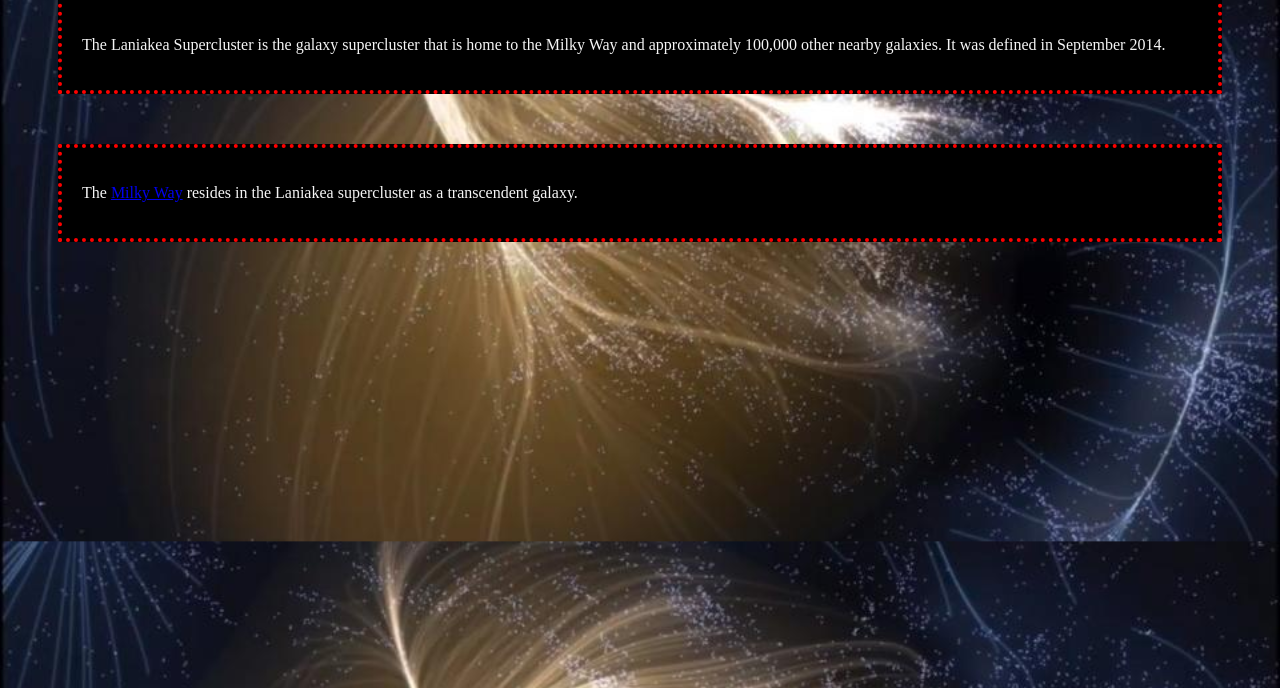
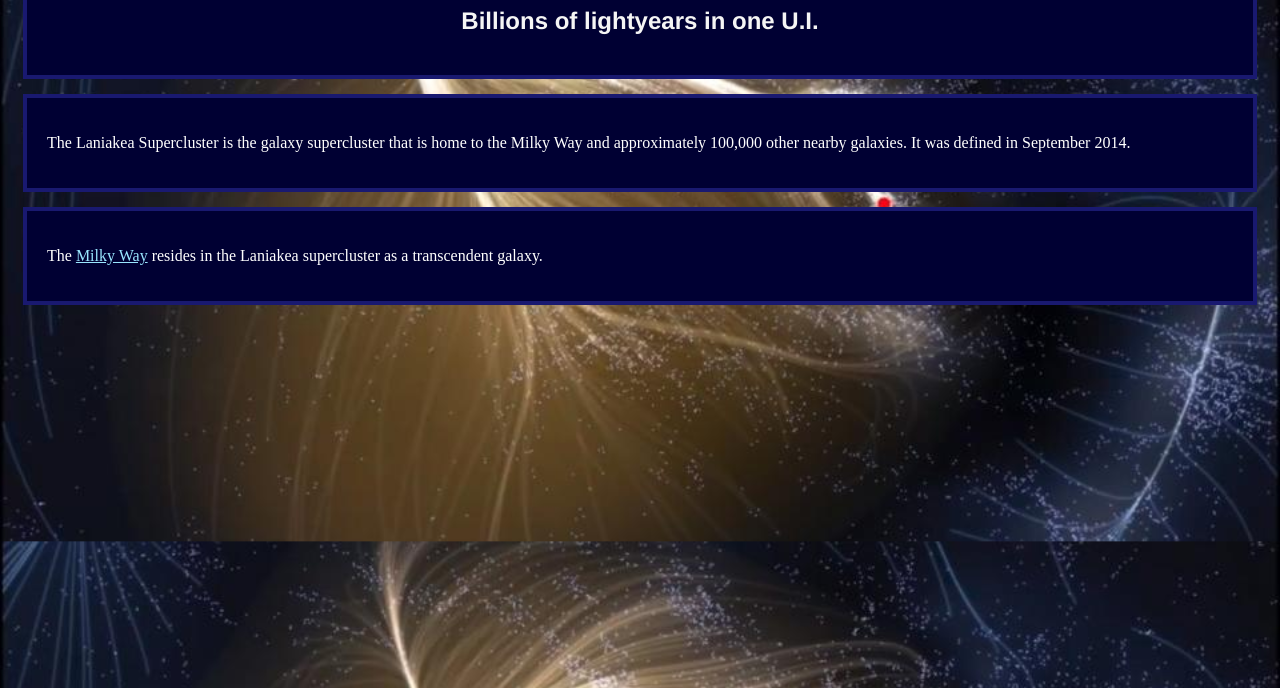
Before and after one commit to MahdiT54/Laniakeasite, a plain HTML site: page index.html in a window 1280 px wide. Shown: the part 112-800 px from the top of the page. Drawn offline with Linux system fonts and the light colour scheme.

Commit message:
portfolio update (dark midnight blue)

```diff
--- a/css/style.css
+++ b/css/style.css
@@ -1,12 +1,35 @@
+.Top-bar h1,h2{
+    font-family: 'Franklin Gothic Medium', 'Arial Narrow', Arial, sans-serif;
+    color: whitesmoke;
+    text-align: center;
+    background-color: #000033;
+    ;
+}
+
 div {
-    color: whitesmoke;
-    background-color: black;
-    margin: 50px;
+    background-color: #000033;
+    color: white;
+    margin: 15px;
     padding: 20px;
-    border: 4px dotted red;
+    border: 4px solid midnightblue;
 }
 
 body {
     background-image: url(../img/laniakea.jpeg);
     background-size: cover;
 }
+
+a:link, a:visited {
+    color: #99e6ff;
+}
+
+a:hover {
+    color: #ccf2ff;
+}
+
+a:focus {
+    color: #9fbfdf;
+}
+a:active {
+    color: #ccccff;
+}
--- a/index.html
+++ b/index.html
@@ -7,7 +7,10 @@
     </head>
 
     <body>
-        <h1 style = "color: whitesmoke; text-align: center;">Broad span of the Laniakea supercluster</h1>
+            <div class = "Top-bar">
+        <h1>Broad span of the Laniakea supercluster</h1>
+        <h2>Billions of lightyears in one U.I.</h2>
+            </div>
             <div>
         <p>The Laniakea Supercluster is the galaxy supercluster that is home to the Milky Way
             and approximately 100,000 other nearby galaxies. It was defined in September 2014.</p>
```
